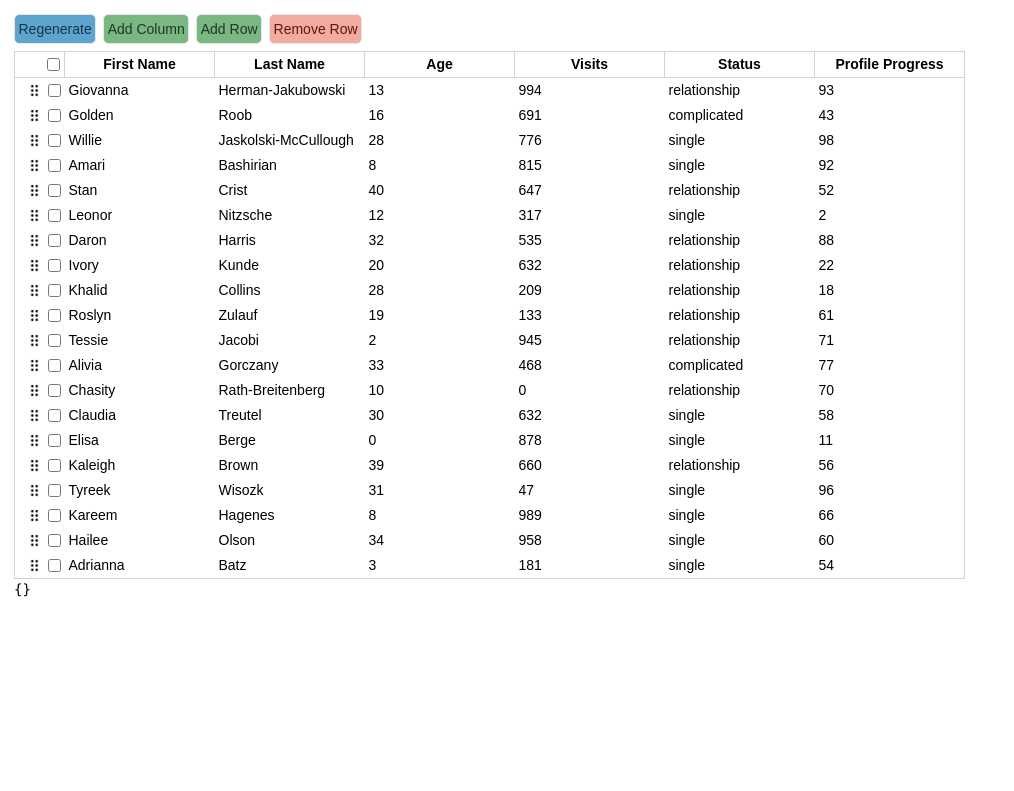
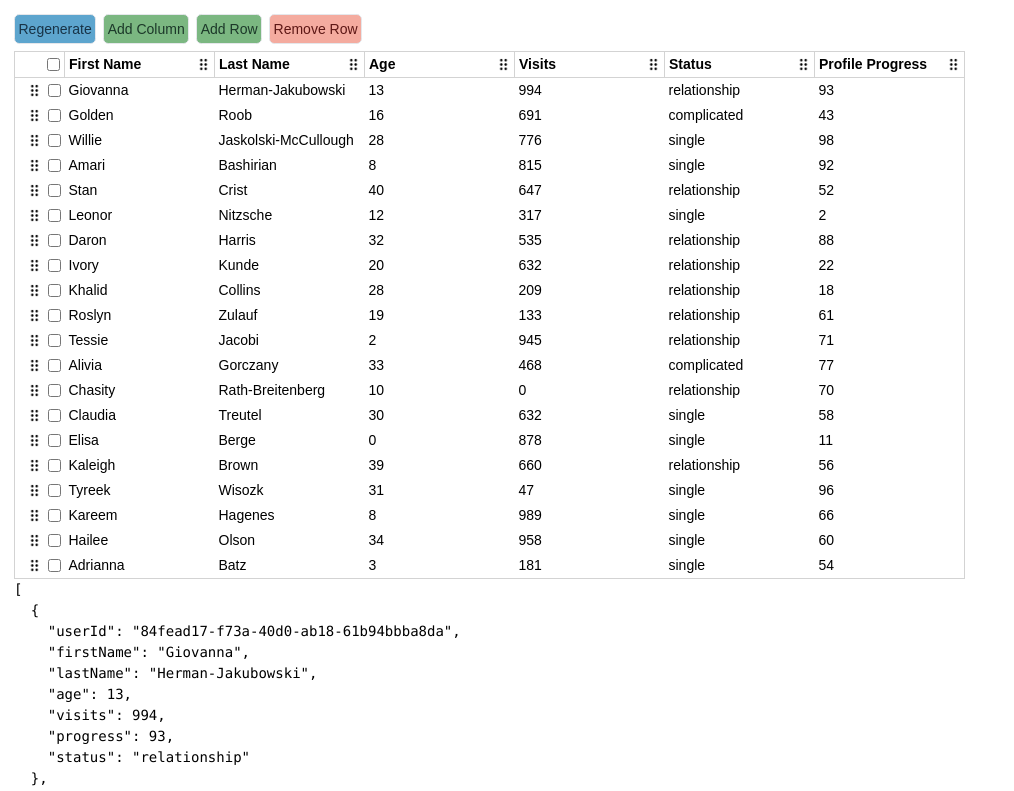
Before and after one commit to eeperfume/tanstack-table-demo, a React (Vite) app: page / in a window 1280 px wide. Shown: the top 791 px of the page, without its empty margins (0-1014 px from the left). Built offline with nearby package versions, Linux system fonts and the light colour scheme.

Commit message:
헤더 삭제를 위한 팝오버 컴포넌트 추가와 헤더 삭제 기능 추가

```diff
--- a/src/components/BasicTable.tsx
+++ b/src/components/BasicTable.tsx
@@ -32,12 +32,15 @@ import {
 } from "@tanstack/react-table";
 import React, { type CSSProperties, type HTMLProps } from "react";
 import { makeData, type Person } from "./fixtures/makeData";
+import dragHandleIcon from "/public/icons8-drag-handle-30.png";
 
 // 📌 Column 드래그 헤더
 const DraggableTableHeader = ({
   header,
+  onHeaderClick,
 }: {
   header: Header<Person, unknown>;
+  onHeaderClick: (e: React.MouseEvent, columnId: string) => void;
 }) => {
   const id = `col-${header.column.id}`;
   const { attributes, listeners, setNodeRef, transform, isDragging } =
@@ -52,10 +55,28 @@ const DraggableTableHeader = ({
   };
 
   return (
-    <th ref={setNodeRef} style={style} colSpan={header.colSpan}>
-      {header.isPlaceholder ? null : (
-        <div {...attributes} {...listeners}>
-          {flexRender(header.column.columnDef.header, header.getContext())}
+    <th
+      ref={setNodeRef}
+      style={style}
+      colSpan={header.colSpan}
+      className="hover:bg-gray-100"
+    >
+      {!header.isPlaceholder && (
+        <div className="flex justify-between items-center">
+          <span
+            onClick={(e) => onHeaderClick(e, header.column.id)}
+            className="cursor-pointer"
+          >
+            {flexRender(header.column.columnDef.header, header.getContext())}
+          </span>
+          <span
+            {...attributes}
+            {...listeners}
+            onClick={(e) => e.stopPropagation()}
+            className="cursor-move"
+          >
+            <img src={dragHandleIcon} className="h-[13px] w-[13px]" />
+          </span>
         </div>
       )}
     </th>
@@ -91,10 +112,7 @@ const DraggableRow = ({ row }: { row: Row<Person> }) => {
             {isHandle ? (
               <div className="flex justify-end items-center gap-2">
                 <button {...attributes} {...listeners}>
-                  <img
-                    src="public/icons8-drag-handle-30.png"
-                    className="h-[13px] w-[13px]"
-                  />
+                  <img src={dragHandleIcon} className="h-[13px] w-[13px]" />
                 </button>
                 {flexRender(cell.column.columnDef.cell, cell.getContext())}
               </div>
@@ -145,6 +163,14 @@ export const BasicTable = () => {
     { accessorKey: "progress", id: "progress", header: "Profile Progress" },
   ]);
   const [rowSelection, setRowSelection] = React.useState({});
+  const [showPopover, setShowPopover] = React.useState(false);
+  const [popoverPos, setPopoverPos] = React.useState<{
+    top: number;
+    left: number;
+  }>({ top: 0, left: 0 });
+  const [targetColumnId, setTargetColumnId] = React.useState<string | null>(
+    null
+  );
 
   const dragHandleColumn: ColumnDef<Person> = {
     id: "drag-handle",
@@ -271,11 +297,71 @@ export const BasicTable = () => {
     table.toggleAllRowsSelected(false); // (선택 사항) 행 제거 후 모든 선택을 해제
   };
 
+  const renderPopover = () => {
+    if (!showPopover || !targetColumnId) return null;
+
+    return (
+      <div
+        ref={popoverRef} // React가 해당 DOM 요소가 마운트되었을 때 popoverRef.current = 해당 DOM 노드를 넣어준다.
+        className="absolute z-50 border rounded bg-white shadow p-2 text-sm"
+        style={{
+          top: popoverPos.top + 4,
+          left: popoverPos.left,
+        }}
+      >
+        <button
+          onClick={() => {
+            setDynamicColumns((prev) =>
+              prev.filter((col) => col.id !== targetColumnId)
+            );
+            setShowPopover(false);
+          }}
+          className="text-red-600 hover:underline"
+        >
+          속성 삭제
+        </button>
+      </div>
+    );
+  };
+
+  const handleHeaderClick = (e: React.MouseEvent, columnId: string) => {
+    const rect = (e.target as HTMLElement).getBoundingClientRect();
+    console.log(`rect => ${JSON.stringify(rect)}`);
+    setPopoverPos({ top: rect.bottom, left: rect.left });
+    setTargetColumnId(columnId);
+    setShowPopover(true);
+  };
+
+  const popoverRef = React.useRef<HTMLDivElement>(null);
+
+  React.useEffect(() => {
+    const handleClickOutside = (e: MouseEvent) => {
+      if (
+        popoverRef.current &&
+        !popoverRef.current.contains(e.target as Node) // 팝오버 외부를 클릭했다는 뜻
+      ) {
+        setShowPopover(false);
+      }
+    };
+
+    // 팝오버가 떠 있는 경우 mousedown 이벤트 리스너를 전역(document)에 추가
+    if (showPopover) {
+      document.addEventListener("mousedown", handleClickOutside);
+    }
+
+    return () => {
+      document.removeEventListener("mousedown", handleClickOutside);
+    };
+  }, [showPopover]);
+
   return (
     <DndContext
       collisionDetection={closestCenter}
       sensors={sensors}
-      onDragStart={(e) => setActiveId(e.active.id)}
+      onDragStart={(e) => {
+        setActiveId(e.active.id);
+        // setShowPopover(false);
+      }}
       onDragEnd={(e) => {
         setActiveId(null);
         handleDragEnd(e);
@@ -329,7 +415,11 @@ export const BasicTable = () => {
                         )}
                       </th>
                     ) : (
-                      <DraggableTableHeader key={header.id} header={header} />
+                      <DraggableTableHeader
+                        key={header.id}
+                        header={header}
+                        onHeaderClick={handleHeaderClick}
+                      />
                     )
                   )}
                 </tr>
@@ -347,9 +437,12 @@ export const BasicTable = () => {
             </SortableContext>
           </tbody>
         </table>
-        {/* <pre>{JSON.stringify(data, null, 2)}</pre> */}
-        <pre>{JSON.stringify(table.getState().rowSelection, null, 2)}</pre>
+        {/* 데이터 목록 */}
+        <pre>{JSON.stringify(data, null, 2)}</pre>
+        {/* 체크된 데이터 Ids */}
+        {/* <pre>{JSON.stringify(table.getState().rowSelection, null, 2)}</pre> */}
       </div>
+      {renderPopover()}
     </DndContext>
   );
 };
```
